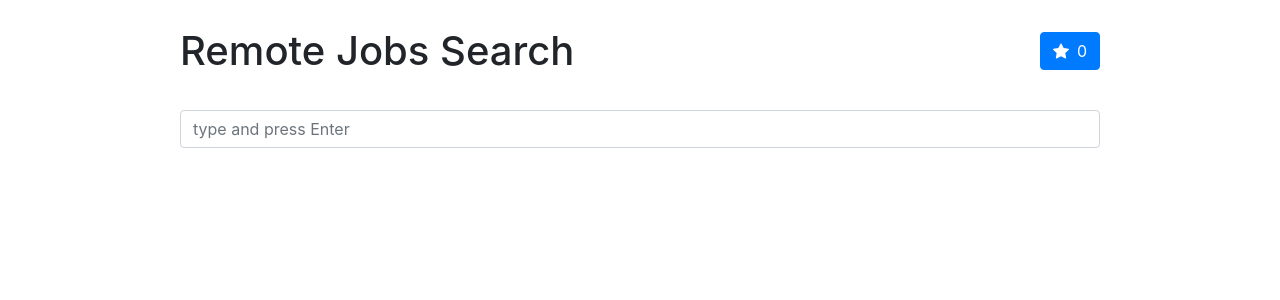
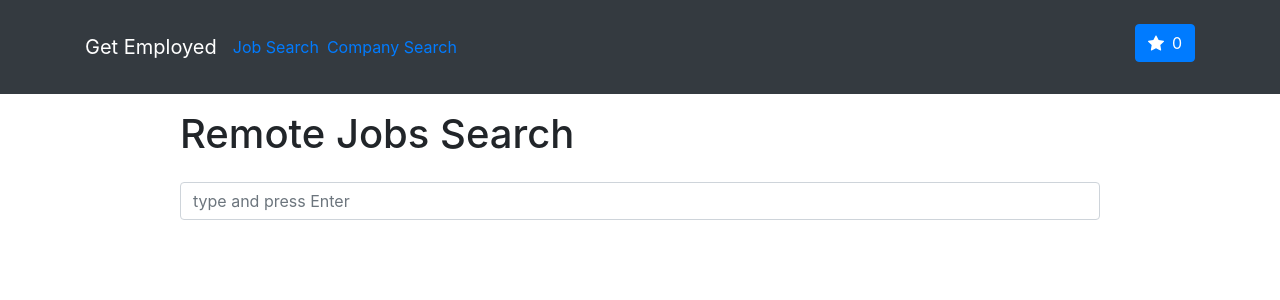
Before and after one commit to annoinspace/EPICODE-react-redux-intro-hw, a React (Create React App) app: page / in a window 1280 px wide. Shown: the top 300 px of the page. Built offline with nearby package versions, Linux system fonts and the light colour scheme.

Commit message:
company search added

```diff
--- a/src/App.js
+++ b/src/App.js
@@ -1,15 +1,17 @@
 import "bootstrap/dist/css/bootstrap.min.css"
 import "./App.css"
-import MainSearch from "./components/MainSearch"
+import JobSearch from "./components/JobSearch"
 import CompanySearchResults from "./components/CompanySearchResults"
 import Favourites from "./components/Favourites"
 import { BrowserRouter, Routes, Route } from "react-router-dom"
+import MainNavbar from "./components/MainNavbar"
 
 function App() {
   return (
     <BrowserRouter>
+      <MainNavbar />
       <Routes>
-        <Route path="/" element={<MainSearch />} />
+        <Route path="/" element={<JobSearch />} />
         <Route path="/:companyName" element={<CompanySearchResults />} />
         <Route path="/favourites" element={<Favourites />} />
       </Routes>
--- a/src/components/CompanySearchResults.jsx
+++ b/src/components/CompanySearchResults.jsx
@@ -1,26 +1,29 @@
-import { useEffect, useState } from 'react'
-import { Container, Row, Col } from 'react-bootstrap'
-import Job from './Job'
-import { useParams } from 'react-router-dom'
+import { useState } from "react"
+import { Container, Row, Col, Form } from "react-bootstrap"
+import Job from "./Job"
+// import { useParams } from "react-router-dom"
 
 const CompanySearchResults = () => {
-  const [jobs, setJobs] = useState([])
-  const params = useParams()
+  const [query, setQuery] = useState("")
+  const [company, setCompany] = useState([])
+  // const params = useParams()
 
-  const baseEndpoint = 'https://strive-jobs-api.herokuapp.com/jobs?company='
+  const baseEndpoint = "https://strive-jobs-api.herokuapp.com/jobs?company="
 
-  useEffect(() => {
-    getJobs()
-  }, [])
+  const handleChange = (e) => {
+    setQuery(e.target.value)
+  }
 
-  const getJobs = async () => {
+  const handleSubmit = async (e) => {
+    e.preventDefault()
+
     try {
-      const response = await fetch(baseEndpoint + params.companyName)
+      const response = await fetch(baseEndpoint + query)
       if (response.ok) {
         const { data } = await response.json()
-        setJobs(data)
+        setCompany(data)
       } else {
-        alert('Error fetching results')
+        alert("Error fetching results")
       }
     } catch (error) {
       console.log(error)
@@ -30,9 +33,25 @@ const CompanySearchResults = () => {
   return (
     <Container>
       <Row>
-        <Col>
-          {jobs.map((jobData) => (
-            <Job key={jobData._id} data={jobData} />
+        <Col
+          xs={10}
+          className="mx-auto my-3 d-flex justify-content-between align-items-center"
+        >
+          <h1>Company Search</h1>
+        </Col>
+        <Col xs={10} className="mx-auto">
+          <Form onSubmit={handleSubmit}>
+            <Form.Control
+              type="search"
+              value={query}
+              onChange={handleChange}
+              placeholder="type and press Enter"
+            />
+          </Form>
+        </Col>
+        <Col xs={10} className="mx-auto mb-5">
+          {company.map((companyData) => (
+            <Job key={companyData._id} data={companyData} />
           ))}
         </Col>
       </Row>
--- a/src/components/Job.jsx
+++ b/src/components/Job.jsx
@@ -1,8 +1,12 @@
-import { Row, Col } from "react-bootstrap"
+import { Row, Col, Button } from "react-bootstrap"
 import { Link } from "react-router-dom"
 import { BsFillStarFill } from "react-icons/bs"
+import { useDispatch } from "react-redux"
 
-const Job = ({ data }) => (
+const Job = ({ data }) => {
+  const dispatch = useDispatch()
+
+  return (
     <Row
       className="mx-0 mt-3 p-3"
       style={{ border: "1px solid #00000033", borderRadius: 4 }}
@@ -16,11 +20,18 @@ const Job = ({ data }) => (
         </a>
       </Col>
       <Col xs={1}>
-      <div className="star-icon">
+        <Button
+          variant="primary"
+          className="star-icon d-flex justify-content-center"
+          onClick={() => {
+            dispatch({ type: "ADD_TO_FAVOURITES", payload: data })
+          }}
+        >
           <BsFillStarFill />
-      </div>
+        </Button>
       </Col>
     </Row>
   )
+}
 
 export default Job
--- /dev/null
+++ b/src/components/JobSearch.jsx
@@ -0,0 +1,60 @@
+import { useState } from "react"
+import { Container, Row, Col, Form } from "react-bootstrap"
+import Job from "./Job"
+
+const MainSearch = () => {
+  const [query, setQuery] = useState("")
+  const [jobs, setJobs] = useState([])
+
+  const baseEndpoint = "https://strive-jobs-api.herokuapp.com/jobs?search="
+
+  const handleChange = (e) => {
+    setQuery(e.target.value)
+  }
+
+  const handleSubmit = async (e) => {
+    e.preventDefault()
+
+    try {
+      const response = await fetch(baseEndpoint + query + "&limit=20")
+      if (response.ok) {
+        const { data } = await response.json()
+        setJobs(data)
+      } else {
+        alert("Error fetching results")
+      }
+    } catch (error) {
+      console.log(error)
+    }
+  }
+
+  return (
+    <Container>
+      <Row>
+        <Col
+          xs={10}
+          className="mx-auto my-3 d-flex justify-content-between align-items-center"
+        >
+          <h1>Remote Jobs Search</h1>
+        </Col>
+        <Col xs={10} className="mx-auto">
+          <Form onSubmit={handleSubmit}>
+            <Form.Control
+              type="search"
+              value={query}
+              onChange={handleChange}
+              placeholder="type and press Enter"
+            />
+          </Form>
+        </Col>
+        <Col xs={10} className="mx-auto mb-5">
+          {jobs.map((jobData) => (
+            <Job key={jobData._id} data={jobData} />
+          ))}
+        </Col>
+      </Row>
+    </Container>
+  )
+}
+
+export default MainSearch
--- /dev/null
+++ b/src/components/MainNavbar.jsx
@@ -0,0 +1,38 @@
+import Container from "react-bootstrap/Container"
+import Nav from "react-bootstrap/Nav"
+import Navbar from "react-bootstrap/Navbar"
+import FavouritesIndicator from "./FavouritesIndicator"
+import { Link, useLocation } from "react-router-dom"
+
+function MainNavbar() {
+  const location = useLocation()
+  return (
+    <Navbar collapseOnSelect expand="lg" bg="dark" variant="dark">
+      <Container>
+        <Navbar.Brand href="#home">Get Employed</Navbar.Brand>
+        <Navbar.Toggle aria-controls="responsive-navbar-nav" />
+        <Navbar.Collapse
+          id="responsive-navbar-nav"
+          className="d-flex justify-content-between"
+        >
+          <Nav className="me-auto">
+            <Link to="/">
+              <div className="mr-2">Job Search</div>
+            </Link>
+
+            <Link to="/:companyName">
+              <div>Company Search</div>
+            </Link>
+          </Nav>
+          <Nav>
+            <Link to="/favourites">
+              <FavouritesIndicator />
+            </Link>
+          </Nav>
+        </Navbar.Collapse>
+      </Container>
+    </Navbar>
+  )
+}
+
+export default MainNavbar
--- a/src/components/MainSearch.jsx
+++ /dev/null
@@ -1,63 +0,0 @@
-import { useState } from "react"
-import { Container, Row, Col, Form } from "react-bootstrap"
-import Job from "./Job"
-
-import FavouritesIndicator from "./FavouritesIndicator"
-
-const MainSearch = () => {
-  const [query, setQuery] = useState("")
-  const [jobs, setJobs] = useState([])
-
-  const baseEndpoint = "https://strive-jobs-api.herokuapp.com/jobs?search="
-
-  const handleChange = (e) => {
-    setQuery(e.target.value)
-  }
-
-  const handleSubmit = async (e) => {
-    e.preventDefault()
-
-    try {
-      const response = await fetch(baseEndpoint + query + "&limit=20")
-      if (response.ok) {
-        const { data } = await response.json()
-        setJobs(data)
-      } else {
-        alert("Error fetching results")
-      }
-    } catch (error) {
-      console.log(error)
-    }
-  }
-
-  return (
-    <Container>
-      <Row>
-        <Col
-          xs={10}
-          className="mx-auto my-3 d-flex justify-content-between align-items-center"
-        >
-          <h1>Remote Jobs Search</h1>
-          <FavouritesIndicator />
-        </Col>
-        <Col xs={10} className="mx-auto">
-          <Form onSubmit={handleSubmit}>
-            <Form.Control
-              type="search"
-              value={query}
-              onChange={handleChange}
-              placeholder="type and press Enter"
-            />
-          </Form>
-        </Col>
-        <Col xs={10} className="mx-auto mb-5">
-          {jobs.map((jobData) => (
-            <Job key={jobData._id} data={jobData} />
-          ))}
-        </Col>
-      </Row>
-    </Container>
-  )
-}
-
-export default MainSearch
```
Lines whose indentation alone changed are shown as unchanged.
